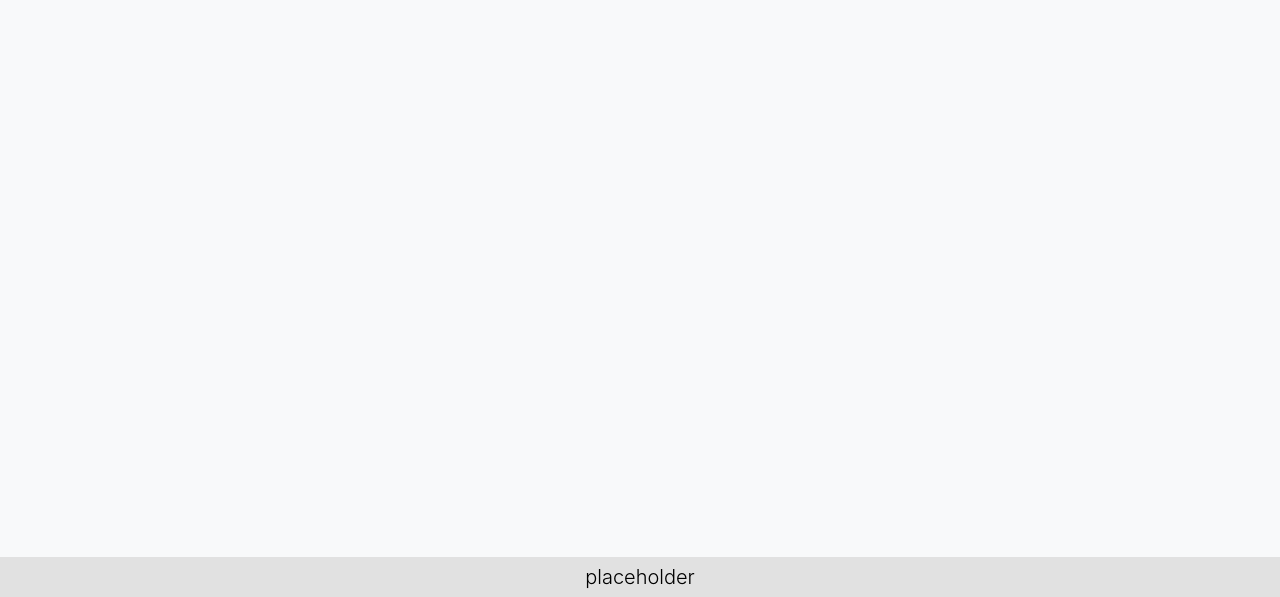
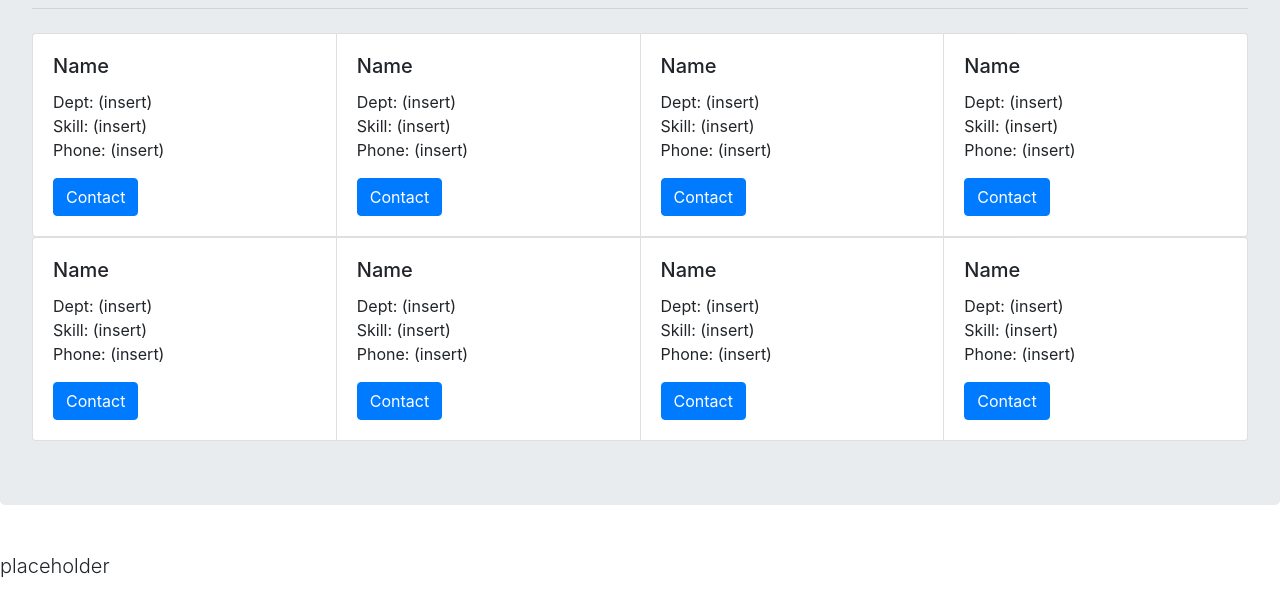
Before and after one commit to hcpark112/BestGuide, a plain HTML site: page postings.html in a window 1280 px wide. Shown: the part 203-800 px from the top of the page. Drawn offline with nearby package versions, Linux system fonts and the light colour scheme.

Commit message:
postings

```diff
--- a/postings.html
+++ b/postings.html
@@ -3,8 +3,6 @@
   <head>
     <meta charset="utf-8">
     <meta name="viewport" content="width=device-width, initial-scale=1.0, maximum-scale=1.0">
-    <link rel="stylesheet" href="css/static.css">
-    <link rel="stylesheet" href="css/index.css">
     <link rel="stylesheet" href="https://stackpath.bootstrapcdn.com/bootstrap/4.1.3/css/bootstrap.min.css" integrity="sha384-MCw98/SFnGE8fJT3GXwEOngsV7Zt27NXFoaoApmYm81iuXoPkFOJwJ8ERdknLPMO" crossorigin="anonymous">
     <title>placeholder name</title>
   </head>
@@ -12,20 +10,20 @@
 
     <!-- The Nav Bar -->
     <nav class="navbar navbar-expand-lg navbar-light bg-light">
-      <a class="navbar-brand" href="index.html">Placeholder</a>
+      <a class="navbar-brand" href="#">Placeholder</a>
       <button class="navbar-toggler" type="button" data-toggle="collapse" data-target="#navbarSupportedContent" aria-controls="navbarSupportedContent" aria-expanded="false" aria-label="Toggle navigation">
         <span class="navbar-toggler-icon"></span>
       </button>
       <div class="collapse navbar-collapse" id="navbarSupportedContent">
         <ul class="navbar-nav mr-auto">
           <li class="nav-item active">
-            <a class="nav-link" href="index.html">Home <span class="sr-only">(current)</span></a>
+            <a class="nav-link" href="#">Home <span class="sr-only">(current)</span></a>
           </li>
           <li class="nav-item">
-            <a class="nav-link" href="aboutMe.html">placeholder</a>
+            <a class="nav-link" href="#">placeholder</a>
           </li>
           <li class="nav-item">
-            <a class="nav-link" href="blogs.html">placeholder</a>
+            <a class="nav-link" href="#">placeholder</a>
           </li>
           <li class="nav-item dropdown">
             <a class="nav-link dropdown-toggle" href="#" id="navbarDropdown" role="button" data-toggle="dropdown" aria-haspopup="true" aria-expanded="false">
@@ -33,7 +31,6 @@
             </a>
             <div class="dropdown-menu" aria-labelledby="navbarDropdown">
               <a class="dropdown-item" href="#">placeholder</a>
-              <!-- <a class="dropdown-item" href="#">To be added</a> -->
               <div class="dropdown-divider"></div>
               <a class="dropdown-item" href="#">placeholder</a>
             </div>
@@ -45,7 +42,70 @@
       </div>
     </nav>
 
-
+    <div class="jumbotron">
+      <h1 class="display-4">(insert dept) Postings</h1>
+      <hr class="my-4">
+      <div class="card-group">
+        <div class="card" style="width: 18rem;">
+          <div class="card-body">
+            <h5 class="card-title">Name</h5>
+            <p class="card-text">Dept: (insert)</br> Skill: (insert)</br> Phone: (insert)</p>
+            <a href="mailto:dummyemail@gmail.com" class="btn btn-primary">Contact</a>
+          </div>
+        </div>
+        <div class="card" style="width: 18rem;">
+          <div class="card-body">
+            <h5 class="card-title">Name</h5>
+            <p class="card-text">Dept: (insert)</br> Skill: (insert)</br> Phone: (insert)</p>
+            <a href="mailto:dummyemail@gmail.com" class="btn btn-primary">Contact</a>
+          </div>
+        </div>
+        <div class="card" style="width: 18rem;">
+          <div class="card-body">
+            <h5 class="card-title">Name</h5>
+            <p class="card-text">Dept: (insert)</br> Skill: (insert)</br> Phone: (insert)</p>
+            <a href="mailto:dummyemail@gmail.com" class="btn btn-primary">Contact</a>
+          </div>
+        </div>
+        <div class="card" style="width: 18rem;">
+          <div class="card-body">
+            <h5 class="card-title">Name</h5>
+            <p class="card-text">Dept: (insert)</br> Skill: (insert)</br> Phone: (insert)</p>
+            <a href="mailto:dummyemail@gmail.com" class="btn btn-primary">Contact</a>
+          </div>
+        </div>
+      </div>
+      <div class="card-group">
+        <div class="card" style="width: 18rem;">
+          <div class="card-body">
+            <h5 class="card-title">Name</h5>
+            <p class="card-text">Dept: (insert)</br> Skill: (insert)</br> Phone: (insert)</p>
+            <a href="mailto:dummyemail@gmail.com" class="btn btn-primary">Contact</a>
+          </div>
+        </div>
+        <div class="card" style="width: 18rem;">
+          <div class="card-body">
+            <h5 class="card-title">Name</h5>
+            <p class="card-text">Dept: (insert)</br> Skill: (insert)</br> Phone: (insert)</p>
+            <a href="mailto:dummyemail@gmail.com" class="btn btn-primary">Contact</a>
+          </div>
+        </div>
+        <div class="card" style="width: 18rem;">
+          <div class="card-body">
+            <h5 class="card-title">Name</h5>
+            <p class="card-text">Dept: (insert)</br> Skill: (insert)</br> Phone: (insert)</p>
+            <a href="mailto:dummyemail@gmail.com" class="btn btn-primary">Contact</a>
+          </div>
+        </div>
+        <div class="card" style="width: 18rem;">
+          <div class="card-body">
+            <h5 class="card-title">Name</h5>
+            <p class="card-text">Dept: (insert)</br> Skill: (insert)</br> Phone: (insert)</p>
+            <a href="mailto:dummyemail@gmail.com" class="btn btn-primary">Contact</a>
+          </div>
+        </div>
+      </div>
+    </div>
 
     <!-- Footer -->
     <footer class="fixed-bottom">
@@ -54,6 +114,5 @@
 
     <script src="https://ajax.googleapis.com/ajax/libs/jquery/3.3.1/jquery.min.js"></script>
     <script src="https://stackpath.bootstrapcdn.com/bootstrap/4.1.3/js/bootstrap.min.js" integrity="sha384-ChfqqxuZUCnJSK3+MXmPNIyE6ZbWh2IMqE241rYiqJxyMiZ6OW/JmZQ5stwEULTy" crossorigin="anonymous"></script>
-    <script type="text/javascript" src="js/feedback.js"></script>
   </body>
 </html>
```
Also changed, not shown: form.html (+1 -9 lines).
